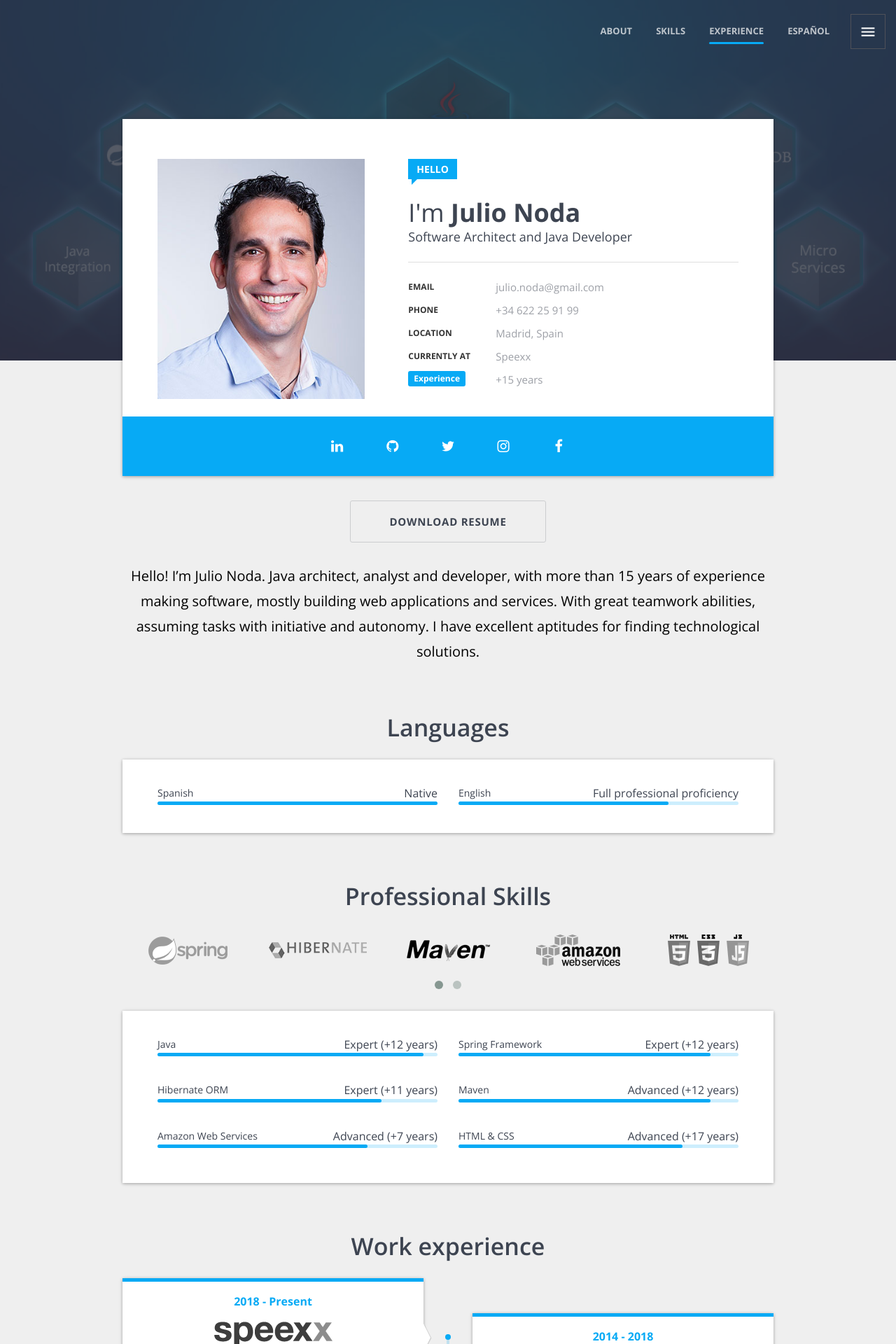
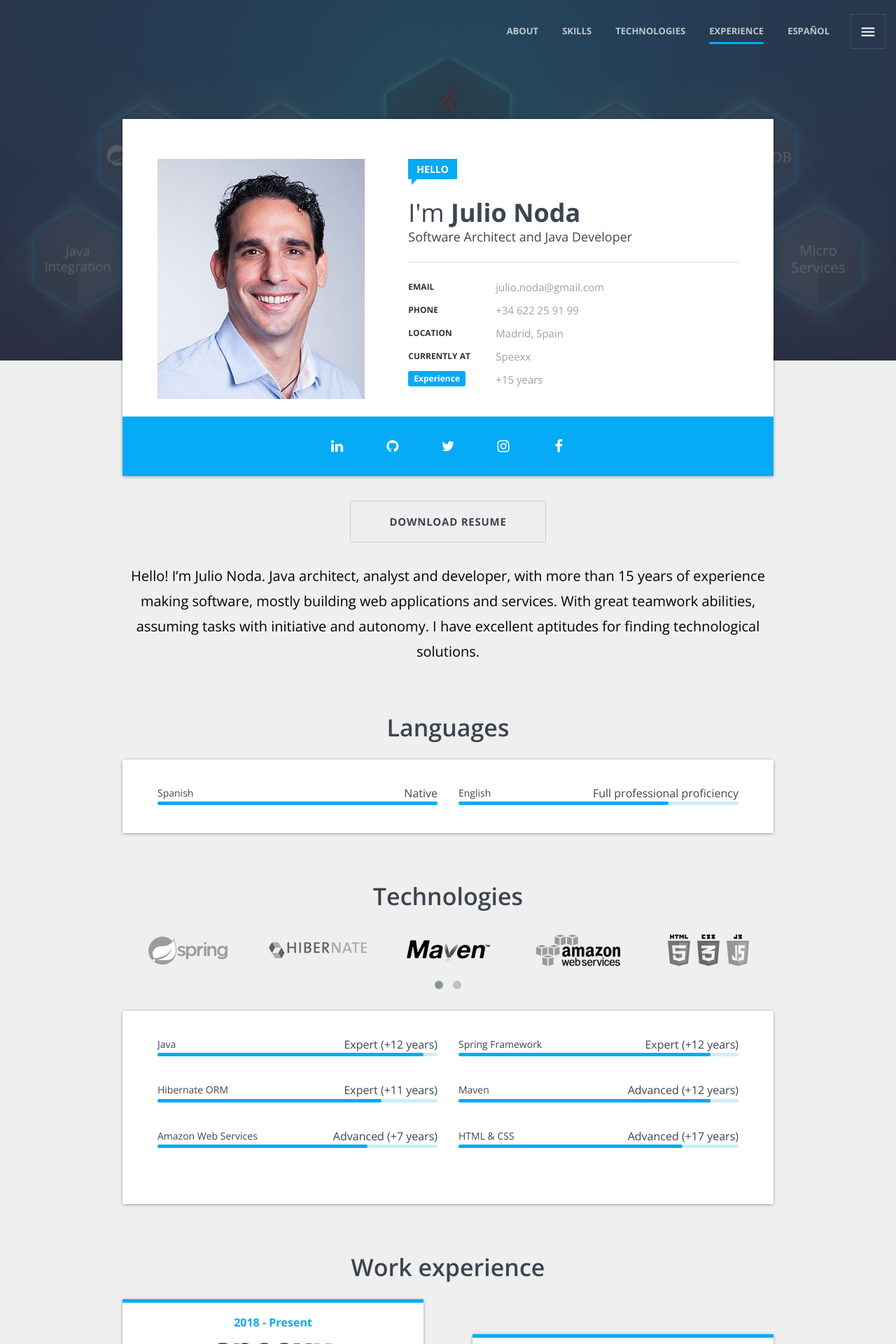
Before and after one commit to jnoda/jnoda.github.io, a Jekyll site: the page built from en/index.md, in a window 1280 px wide. Shown: the top 1920 px of the page at 70% size. Built offline with Jekyll 4.4.1, drawn with Linux system fonts in a browser that asks for light colours; some web fonts are replaced.

Commit message:
Renaming Skills as Technologies

```diff
--- a/_layouts/home.html
+++ b/_layouts/home.html
@@ -21,7 +21,8 @@
                                 </div>
                             </div>
                             <h1 class="profile-title">
-                                <span>{{ site.data.translations[page.lang].hello_page.im }}</span> Julio Noda</h1>
+                                <span>{{ site.data.translations[page.lang].hello_page.im }}</span> Julio Noda
+                            </h1>
 
                             <h2 class="profile-position">{{ site.data.translations[page.lang].position }}</h2>
                         </div>
@@ -51,8 +52,8 @@
 
         <div class="section-txt-btn">
             <p>
-                <a class="btn btn-lg btn-border ripple" target="_blank"
-                    href="/assets/julio-noda-{{ page.lang }}.pdf">{{ site.data.translations[page.lang].hello_page.download_resume }}</a>
+                <a class="btn btn-lg btn-border ripple" target="_blank" href="/assets/julio-noda-{{ page.lang }}.pdf">{{
+                    site.data.translations[page.lang].hello_page.download_resume }}</a>
             </p>
             <p>{{ site.data.translations[page.lang].hello_page.headline }}</p>
         </div>
@@ -69,10 +70,10 @@
                 <div class="col-sm-6">
                     <div class="progress-bar">
                         <div class="bar-data">
-                            <span
-                                class="bar-title">{{ site.data.translations[page.lang].hello_page.languages.spanish.title }}</span>
-                            <span
-                                class="bar-value">{{ site.data.translations[page.lang].hello_page.languages.spanish.proficiency }}</span>
+                            <span class="bar-title">{{
+                                site.data.translations[page.lang].hello_page.languages.spanish.title }}</span>
+                            <span class="bar-value">{{
+                                site.data.translations[page.lang].hello_page.languages.spanish.proficiency }}</span>
                         </div>
                         <div class="bar-line">
                             <span class="bar-fill" data-width="100%"></span>
@@ -83,10 +84,10 @@
                 <div class="col-sm-6">
                     <div class="progress-bar">
                         <div class="bar-data">
-                            <span
-                                class="bar-title">{{ site.data.translations[page.lang].hello_page.languages.english.title }}</span>
-                            <span
-                                class="bar-value">{{ site.data.translations[page.lang].hello_page.languages.english.proficiency }}</span>
+                            <span class="bar-title">{{
+                                site.data.translations[page.lang].hello_page.languages.english.title }}</span>
+                            <span class="bar-value">{{
+                                site.data.translations[page.lang].hello_page.languages.english.proficiency }}</span>
                         </div>
                         <div class="bar-line">
                             <span class="bar-fill" data-width="75%"></span>
@@ -99,22 +100,22 @@
 </section>
 <!-- #languages -->
 
-<section id="skills" class="section section-skills section-clients">
+<section id="technologies" class="section section-technologies">
     <div class="animate-up">
-        <h2 class="section-title">{{ site.data.translations[page.lang].hello_page.skills.title }}</h2>
+        <h2 class="section-title">{{ site.data.translations[page.lang].hello_page.technologies.title }}</h2>
 
-        <div class="clients-carousel" style="margin-bottom: 20px">
-            {% for skill in site.data.skills.carrousel %}
-            <div class="client-logo">
-                <a href="{{ skill.link }}" target="_blank">
-                    <img src="/assets/img/logos/{{ skill.logo }}" alt="{{ skill.title }}" title="{{ skill.title }}">
+        <div class="technologies-carousel" style="margin-bottom: 20px">
+            {% for technology in site.data.technologies.carrousel %}
+            <div class="technology-logo">
+                <a href="{{ technology.link }}" target="_blank">
+                    <img src="/assets/img/logos/{{ technology.logo }}" alt="{{ technology.title }}" title="{{ technology.title }}">
                 </a>
             </div>
             {% endfor %}
         </div>
 
         <div class="section-box">
-            {% for skill in site.data.skills.details %}
+            {% for technology in site.data.technologies.details %}
             {% capture thecycle %}{% cycle 'odd', 'even' %}{% endcapture %}
             {% if thecycle == 'odd' %}
             <div class="row">
@@ -122,12 +123,12 @@
                 <div class="col-sm-6">
                     <div class="progress-bar">
                         <div class="bar-data">
-                            <span class="bar-title">{{ skill.title }}</span>
-                            <span class="bar-value">{{ site.data.translations[page.lang].skill_level[skill.level] }}
-                                ({{ site.data.translations[page.lang].years | replace: "%d" , skill.years }})</span>
+                            <span class="bar-title">{{ technology.title }}</span>
+                            <span class="bar-value">{{ site.data.translations[page.lang].technology_level[technology.level] }}
+                                ({{ site.data.translations[page.lang].years | replace: "%d" , technology.years }})</span>
                         </div>
                         <div class="bar-line">
-                            <span class="bar-fill" data-width="{{ skill.percentage }}%"></span>
+                            <span class="bar-fill" data-width="{{ technology.percentage }}%"></span>
                         </div>
                     </div>
                 </div>
@@ -182,8 +183,8 @@
         </div>
     </div>
     <div class="section-txt-btn">
-        <a class="btn btn-lg btn-default ripple"
-            href="/{{ page.lang}}/jobs/">{{ site.data.translations[page.lang].see_more }}</a>
+        <a class="btn btn-lg btn-default ripple" href="/{{ page.lang}}/jobs/">{{
+            site.data.translations[page.lang].see_more }}</a>
     </div>
 </section>
 <!-- #experience -->
--- a/assets/js/site.js
+++ b/assets/js/site.js
@@ -753,11 +753,11 @@
             }
         }
 
-        /** Clients Carousel */
-        var clients_carousel = $(".clients-carousel");
-        if (clients_carousel.length > 0) {
-            for (var i = 0; i < clients_carousel.length; i++) {
-                var carousel = $(clients_carousel[i]);
+        /** Technologies Carousel */
+        var technologies_carousel = $(".technologies-carousel");
+        if (technologies_carousel.length > 0) {
+            for (var i = 0; i < technologies_carousel.length; i++) {
+                var carousel = $(technologies_carousel[i]);
                 var items_count = carousel.children().size();
                 var items_single = false;
 
--- a/assets/rtl.css
+++ b/assets/rtl.css
@@ -15,7 +15,7 @@
 
 .bx-wrapper,
 .filter-bar,
-.section-clients {
+.section-technologies {
     direction: ltr;
 }
 
```
Also changed, not shown: _data/translations/en.yml (+6 -1 lines), _data/translations/es.yml (+6 -1 lines), _data/technologies.yml (renamed from _data/skills.yml), assets/style.css.
